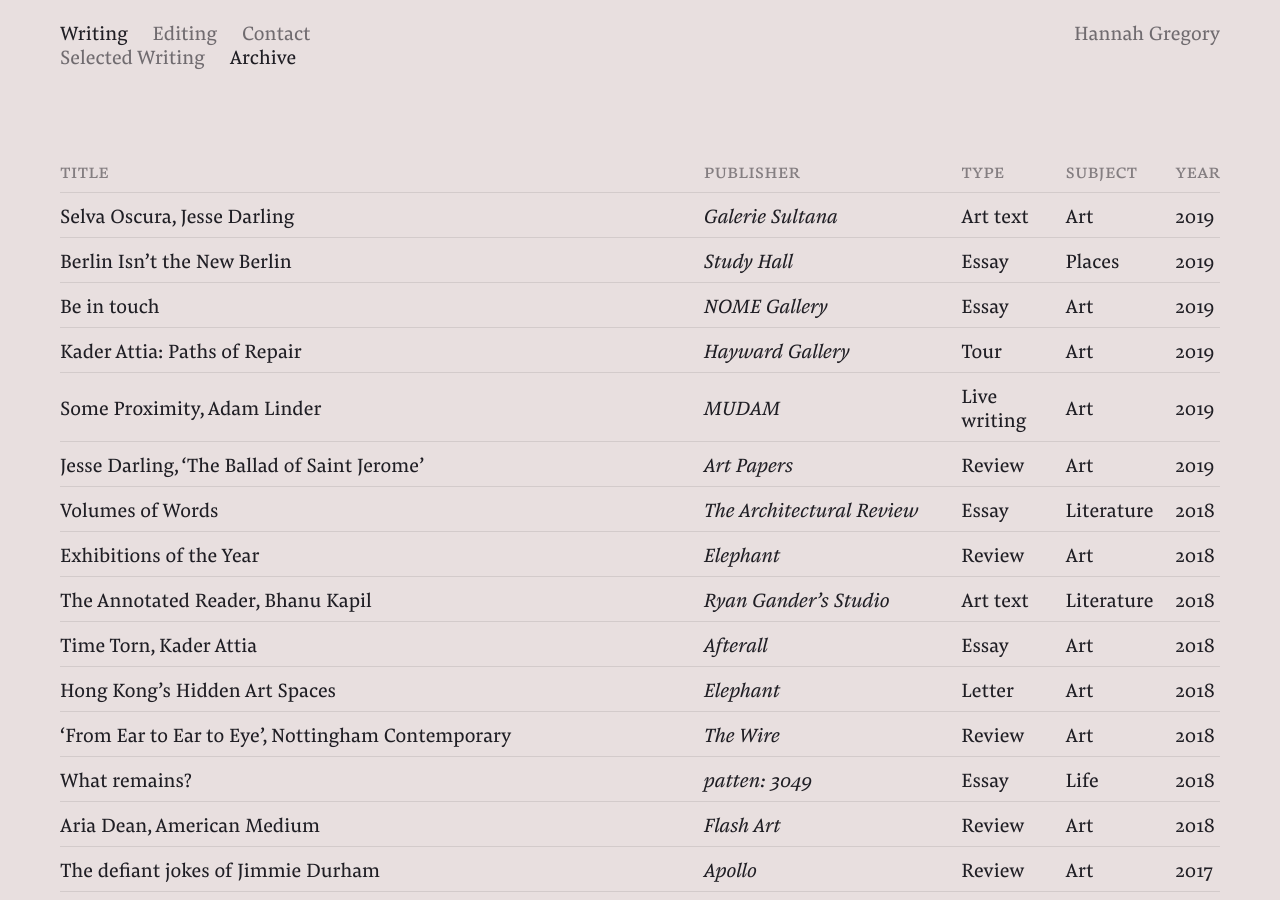
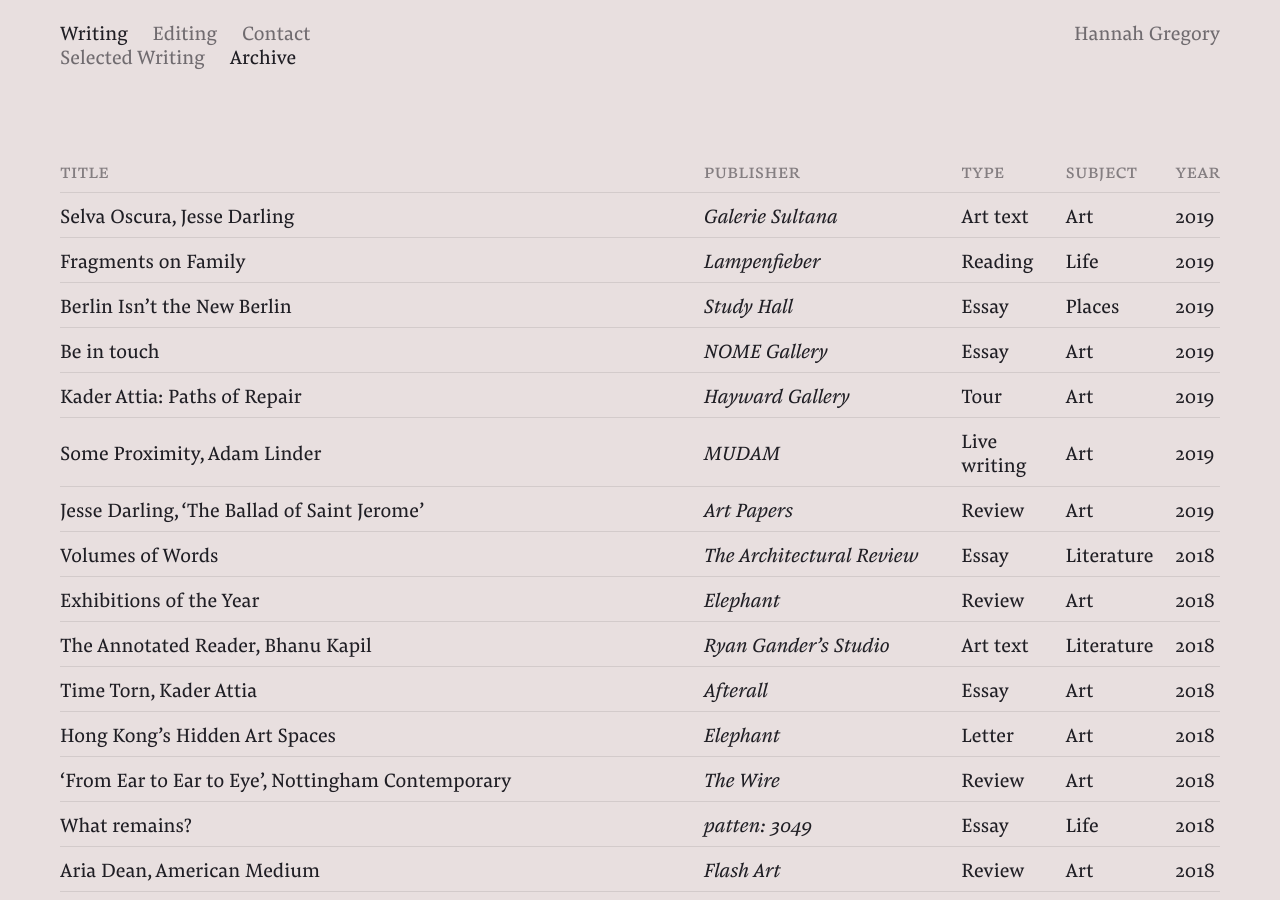
Before and after one commit to hg-site/hg-site.github.io, a Jekyll site: the page built from archive/index.markdown, in a window 1280 px wide and 900 px high. Built offline with Jekyll 4.4.1, drawn with Linux system fonts in a browser that asks for light colours.

Commit message:
Updated Index

```diff
--- a/archive/index.markdown
+++ b/archive/index.markdown
@@ -21,6 +21,14 @@
 	<td class="publisher">Galerie Sultana</td>
 	<td class="type">Art text</td>
 	<td class="subject">Art</td>
+	<td class="year">2019</td>
+</tr>
+
+<tr data-href="https://www.facebook.com/events/2145951792368974/">
+	<td class="title">Fragments on Family</td>
+	<td class="publisher">Lampenfieber</td>
+	<td class="type">Reading</td>
+	<td class="subject">Life</td>
 	<td class="year">2019</td>
 </tr>
 
```
